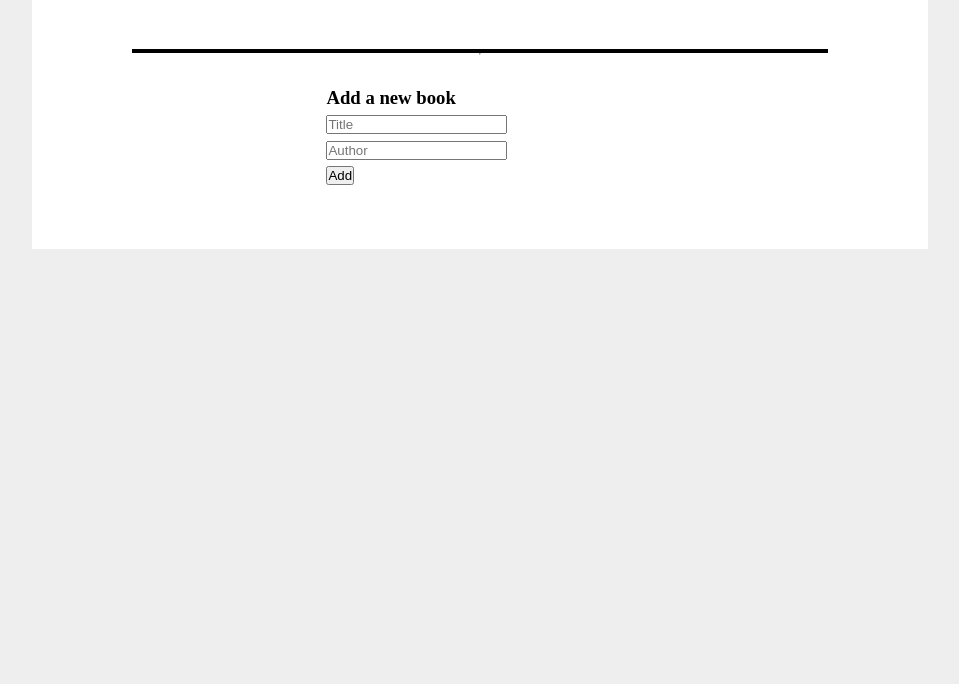
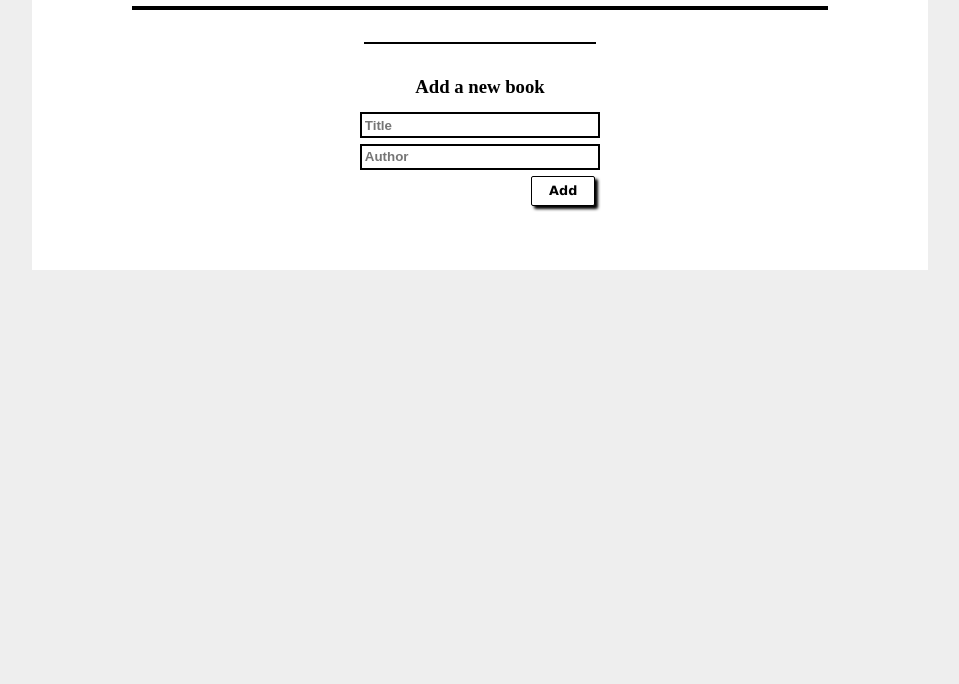
Before and after one commit to andres-condezo/Awesome-books, a website: page index.html in a window 1280 px wide. Shown: the part 116-800 px from the top of the page, without its empty margins (160-1119 px from the left). Drawn offline with Linux system fonts and the light colour scheme.

Commit message:
Style(style.css): [Update list and form styles]

```diff
--- a/src/style.css
+++ b/src/style.css
@@ -24,15 +24,16 @@ main {
 }
 
 .title {
-  margin-bottom: 4rem;
+  margin-bottom: 2rem;
+  font-size: 1.4rem;
 }
 
 .book-container {
   width: 90%;
   display: flex;
   flex-direction: column;
-  align-items: space-between;
   border: 2px solid black;
+  margin-bottom: 2rem;
 }
 
 .article-book {
@@ -40,31 +41,53 @@ main {
   flex-direction: row;
   justify-content: space-between;
   align-items: center;
-  padding: 1rem;
-  font-size: 1rem;
+  padding: 0.6rem;
+  font-size: 0.8rem;
   font-family: Verdana, Geneva, Tahoma, sans-serif;
 }
 
 .book-container .article-book:nth-child(odd) {
   background-color: lightgray;
+}
 
+hr {
+  width: 30%;
+  border: 1px solid black;
 }
 
 .form {
   margin-top: 2rem;
-  width: 40%;
+  width: 30%;
   display: flex;
   flex-direction: column;
-  align-items: flex-start;
+  align-items: center;
   gap: 0.4rem;
 }
 
-.removeBookBtn {
+.form .form-title {
+  padding-bottom: 0.5rem;
+}
+
+.form input {
+  width: 100%;
+  border: 2px solid black;
+  padding: 0.2rem;
+}
+
+::placeholder {
+  font-weight: bold;
+}
+
+.removeBookBtn,
+.addBookBtn {
+  width: 4rem;
+  align-self: flex-end;
   border: 1px solid black;
   box-shadow: 3px 3px 3px rgba(0, 0, 0, 1);
   border-radius: 2px;
   padding: 0.4rem;
   background-color: white;
+  font-size: 0.8rem;
   font-family: Verdana, Geneva, Tahoma, sans-serif;
   font-weight: bold;
 }
```
